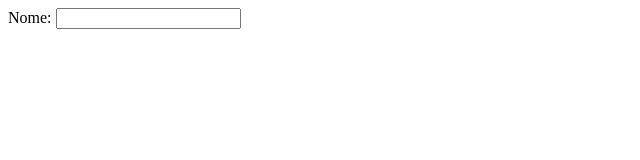
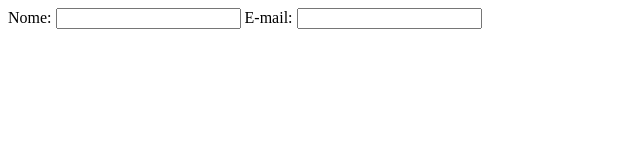
Before and after one commit to Luisgui26/Sprint-JavaScript, a plain HTML site: page index.html in a window 1280 px wide. Shown: the whole page, without its empty margins (0-640 px from the left). Drawn offline with Linux system fonts and the light colour scheme.

Commit message:
Adicinando label do email

```diff
--- a/index.html
+++ b/index.html
@@ -11,6 +11,11 @@
     <form>
         <label>Nome:</label>
         <input type="text" id="nome">
+
+        <label>E-mail:</label>
+        <input type="email" id="email">
+
+
     </form>
     <script src="index.js"></script>
 </body>
```
